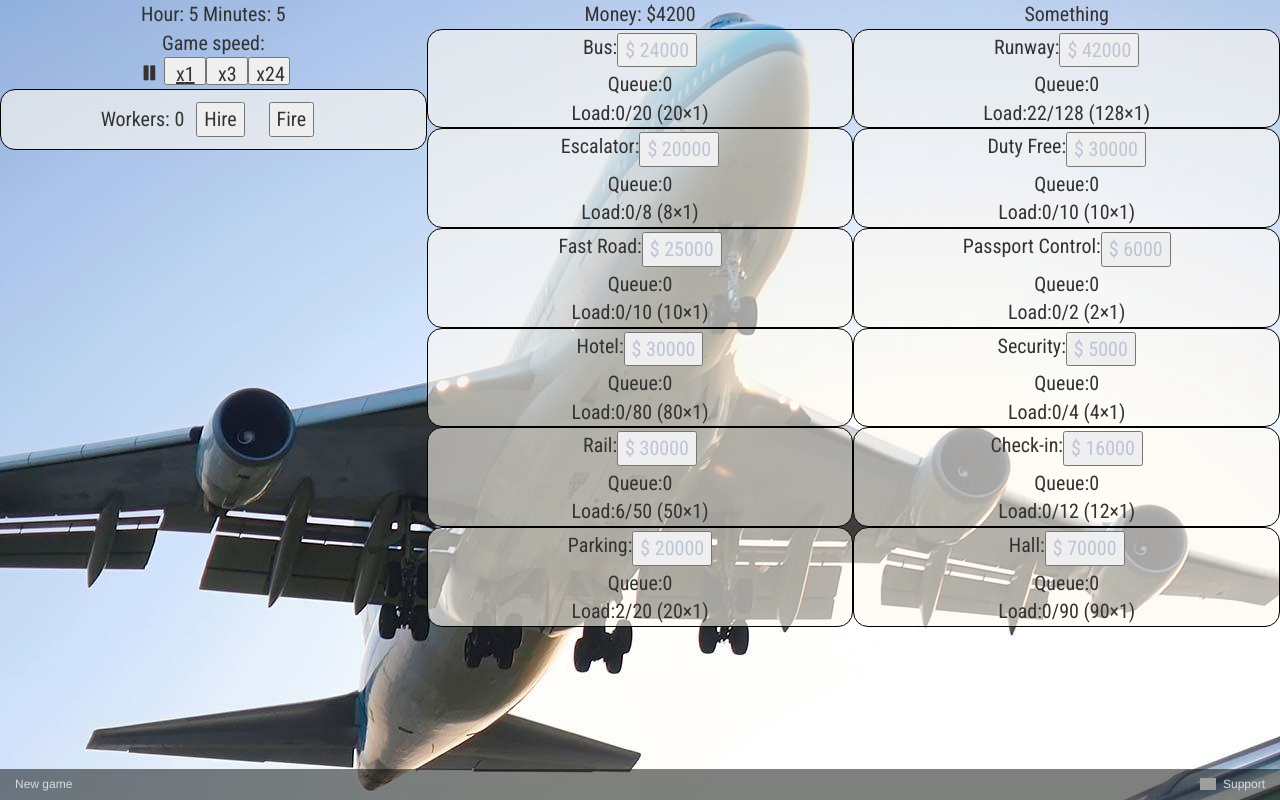
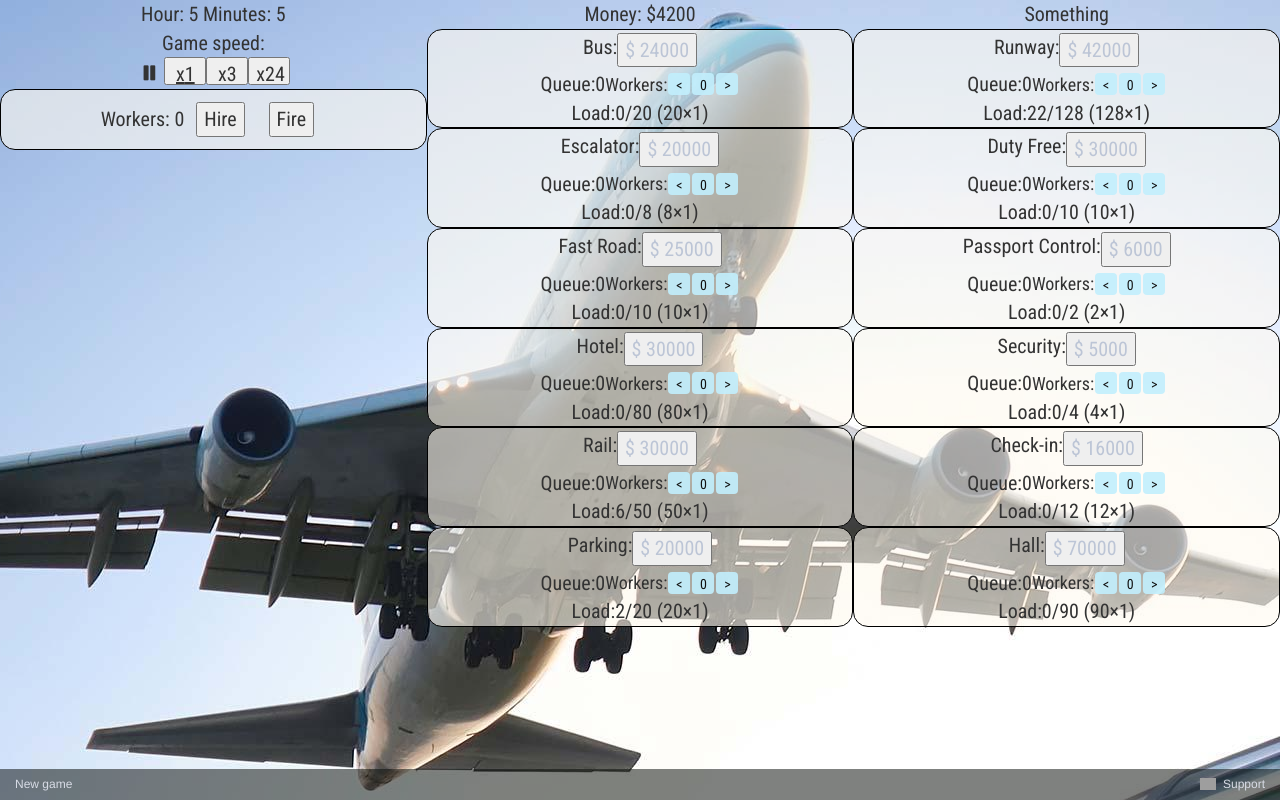
Before and after one commit to gapak/airport-simulator, a React (Create React App) app: page / in a window 1280 px wide. Built offline with nearby package versions, Linux system fonts and the light colour scheme; grey boxes are pictures that could not be loaded.

Commit message:
Add panel of workers to construction box

```diff
--- a/src/App.js
+++ b/src/App.js
@@ -78,6 +78,14 @@ class App extends Component {
                         <div className="flex-container-row">
                             <div className="center">
                                 Queue: <div>{state.queue[item.key].length}</div>
+
+                                <div style={{fontSize: '18px'}} className="center">
+                                    Workers:
+                                    <button className="btn arrow-button" onClick={() => {}}> {'<'} </button>
+                                    <button className="btn arrow-button"> {0} </button>
+                                    <button className="btn arrow-button" onClick={() => {}}> {'>'}</button>
+                                </div>
+
                             </div>
                         </div>
                         <div className="flex-element">
```
